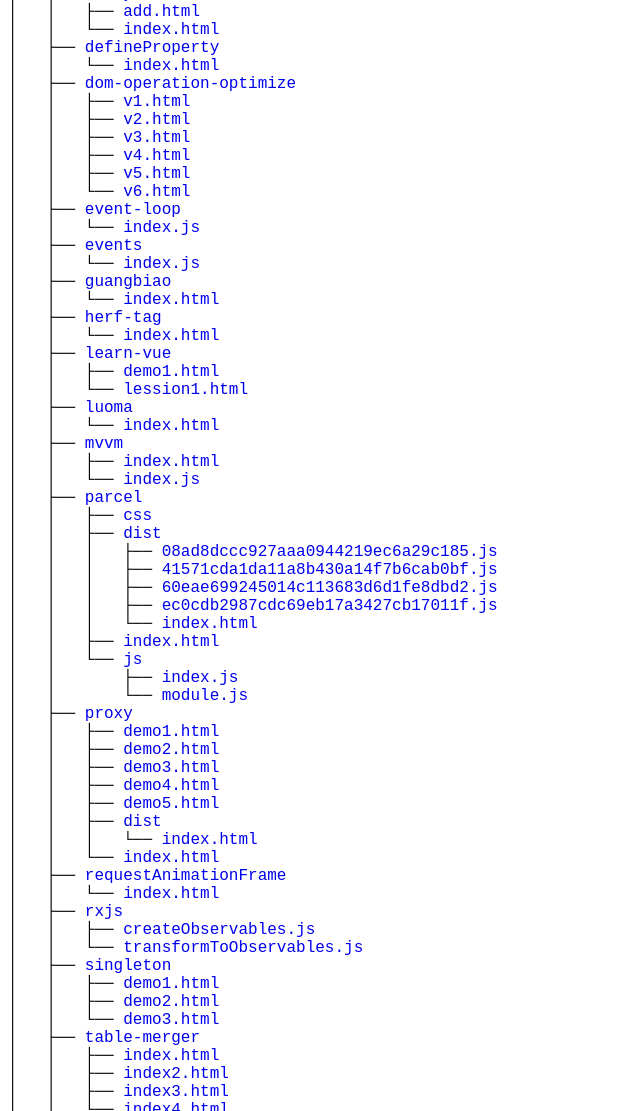
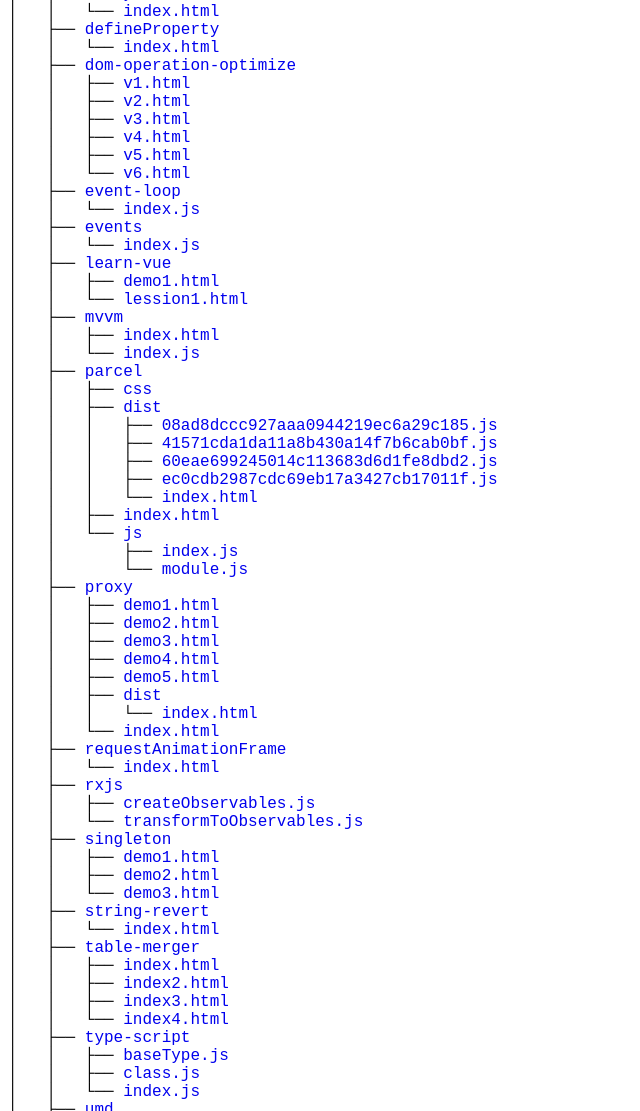
Before and after one commit to zhuoqi-chen/lab, a plain HTML site: page index.html in a window 1280 px wide. Shown: the part 761-1872 px from the top of the page, without its empty margins (0-640 px from the left). Drawn offline with Linux system fonts and the light colour scheme.

Commit message:
string reverse

```diff
--- a/index.html
+++ b/index.html
@@ -66,7 +66,6 @@
 	│   ├── <a href="./javascript/click/">click</a><br>
 	│   │   └── <a href="./javascript/click/index.html">index.html</a><br>
 	│   ├── <a href="./javascript/curry/">curry</a><br>
-	│   │   ├── <a href="./javascript/curry/add.html">add.html</a><br>
 	│   │   └── <a href="./javascript/curry/index.html">index.html</a><br>
 	│   ├── <a href="./javascript/defineProperty/">defineProperty</a><br>
 	│   │   └── <a href="./javascript/defineProperty/index.html">index.html</a><br>
@@ -81,15 +80,9 @@
 	│   │   └── <a href="./javascript/event-loop/index.js">index.js</a><br>
 	│   ├── <a href="./javascript/events/">events</a><br>
 	│   │   └── <a href="./javascript/events/index.js">index.js</a><br>
-	│   ├── <a href="./javascript/guangbiao/">guangbiao</a><br>
-	│   │   └── <a href="./javascript/guangbiao/index.html">index.html</a><br>
-	│   ├── <a href="./javascript/herf-tag/">herf-tag</a><br>
-	│   │   └── <a href="./javascript/herf-tag/index.html">index.html</a><br>
 	│   ├── <a href="./javascript/learn-vue/">learn-vue</a><br>
 	│   │   ├── <a href="./javascript/learn-vue/demo1.html">demo1.html</a><br>
 	│   │   └── <a href="./javascript/learn-vue/lession1.html">lession1.html</a><br>
-	│   ├── <a href="./javascript/luoma/">luoma</a><br>
-	│   │   └── <a href="./javascript/luoma/index.html">index.html</a><br>
 	│   ├── <a href="./javascript/mvvm/">mvvm</a><br>
 	│   │   ├── <a href="./javascript/mvvm/index.html">index.html</a><br>
 	│   │   └── <a href="./javascript/mvvm/index.js">index.js</a><br>
@@ -123,11 +116,17 @@
 	│   │   ├── <a href="./javascript/singleton/demo1.html">demo1.html</a><br>
 	│   │   ├── <a href="./javascript/singleton/demo2.html">demo2.html</a><br>
 	│   │   └── <a href="./javascript/singleton/demo3.html">demo3.html</a><br>
+	│   ├── <a href="./javascript/string-revert/">string-revert</a><br>
+	│   │   └── <a href="./javascript/string-revert/index.html">index.html</a><br>
 	│   ├── <a href="./javascript/table-merger/">table-merger</a><br>
 	│   │   ├── <a href="./javascript/table-merger/index.html">index.html</a><br>
 	│   │   ├── <a href="./javascript/table-merger/index2.html">index2.html</a><br>
 	│   │   ├── <a href="./javascript/table-merger/index3.html">index3.html</a><br>
 	│   │   └── <a href="./javascript/table-merger/index4.html">index4.html</a><br>
+	│   ├── <a href="./javascript/type-script/">type-script</a><br>
+	│   │   ├── <a href="./javascript/type-script/baseType.js">baseType.js</a><br>
+	│   │   ├── <a href="./javascript/type-script/class.js">class.js</a><br>
+	│   │   └── <a href="./javascript/type-script/index.js">index.js</a><br>
 	│   ├── <a href="./javascript/umd/">umd</a><br>
 	│   │   └── <a href="./javascript/umd/index.js">index.js</a><br>
 	│   ├── <a href="./javascript/video-hls/">video-hls</a><br>
@@ -163,7 +162,7 @@
 	</p>
 	<p>
 
-51 directories, 79 files
+50 directories, 79 files
 	<br><br>
 	</p>
 	<hr>
```
Also changed, not shown: javascript/string-reverse/index.html (added, +19 -0 lines).
